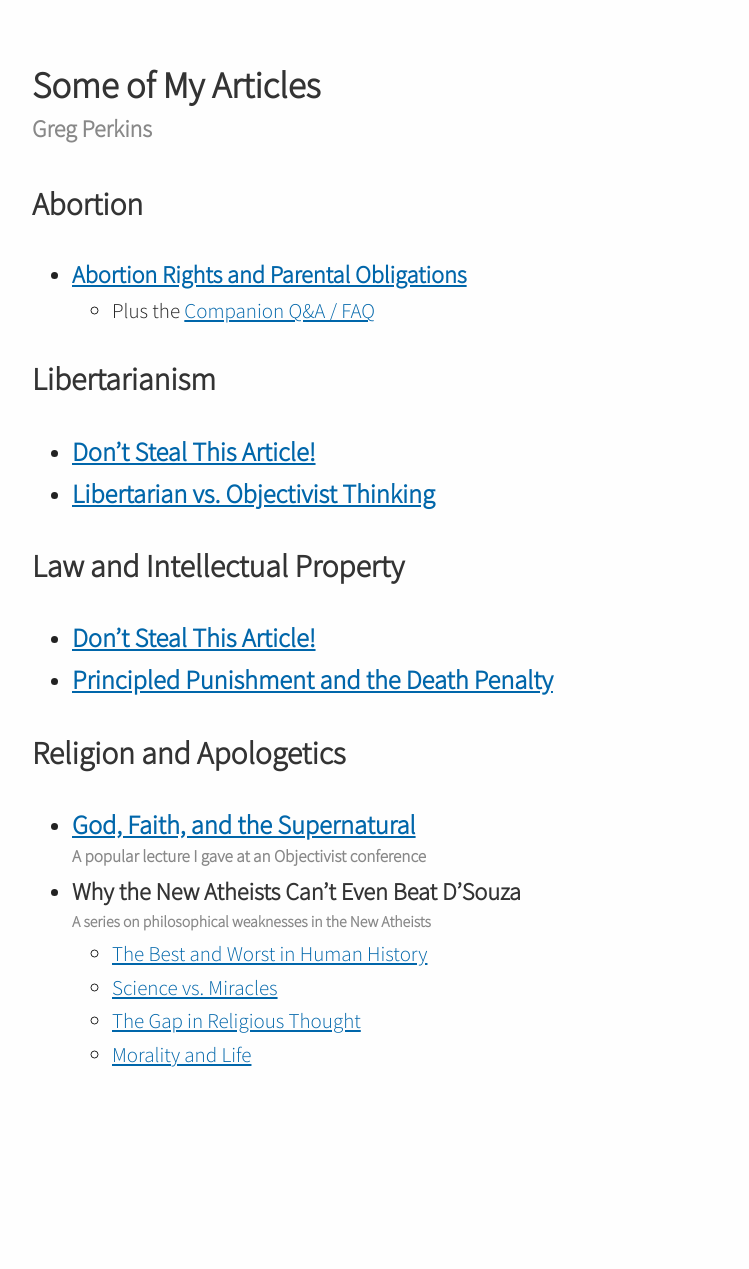
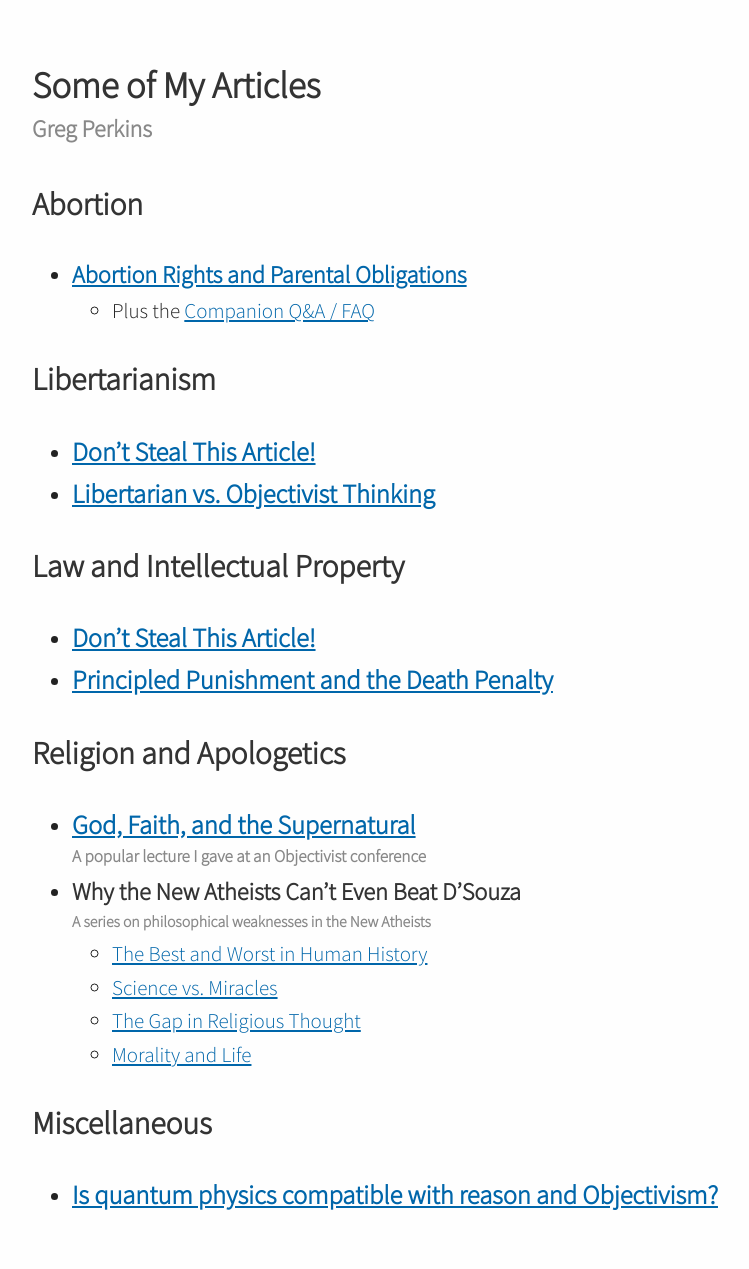
Before and after one commit to gpsites/ecosmos.com, a Jekyll site: the page built from articles/index.md, in a window 1280 px wide. Shown: the whole page, without its empty margins (251-1000 px from the left). Built offline with Jekyll 4.4.1, drawn with Linux system fonts in a browser that asks for light colours; before the commit the page ends 1124 px from its top, so only the background shows below that.

Commit message:
Update index.md

```diff
--- a/articles/index.md
+++ b/articles/index.md
@@ -23,3 +23,6 @@ layout: article
   * [Science vs. Miracles](science-miracles)
   * [The Gap in Religious Thought](god-of-the-gaps)
   * [Morality and Life](morality-life)
+
+## Miscellaneous
+* ### [Is quantum physics compatible with reason and Objectivism?](copenhagen-interpretation)
```
